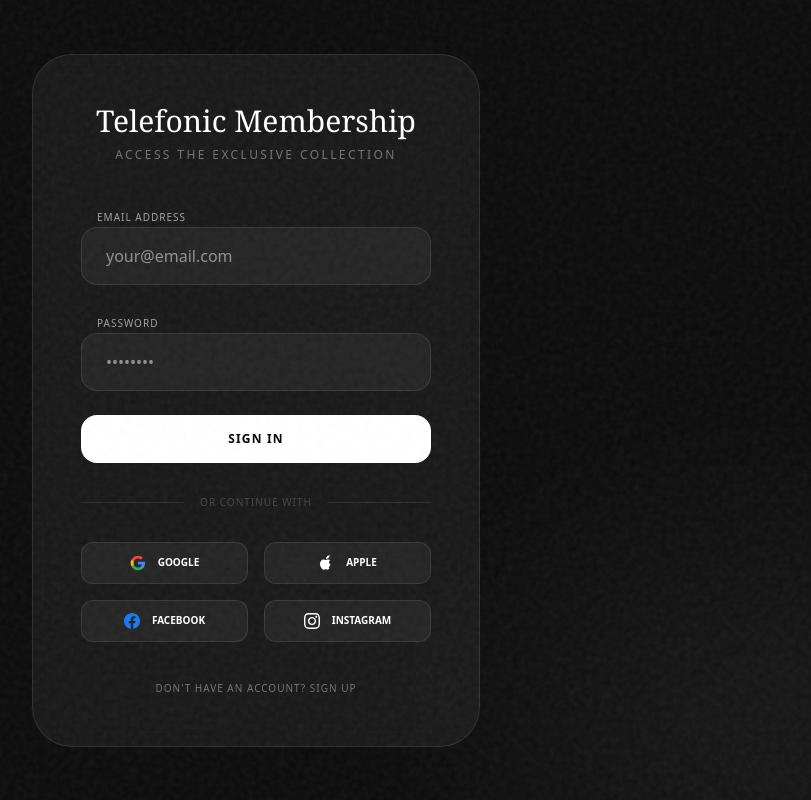
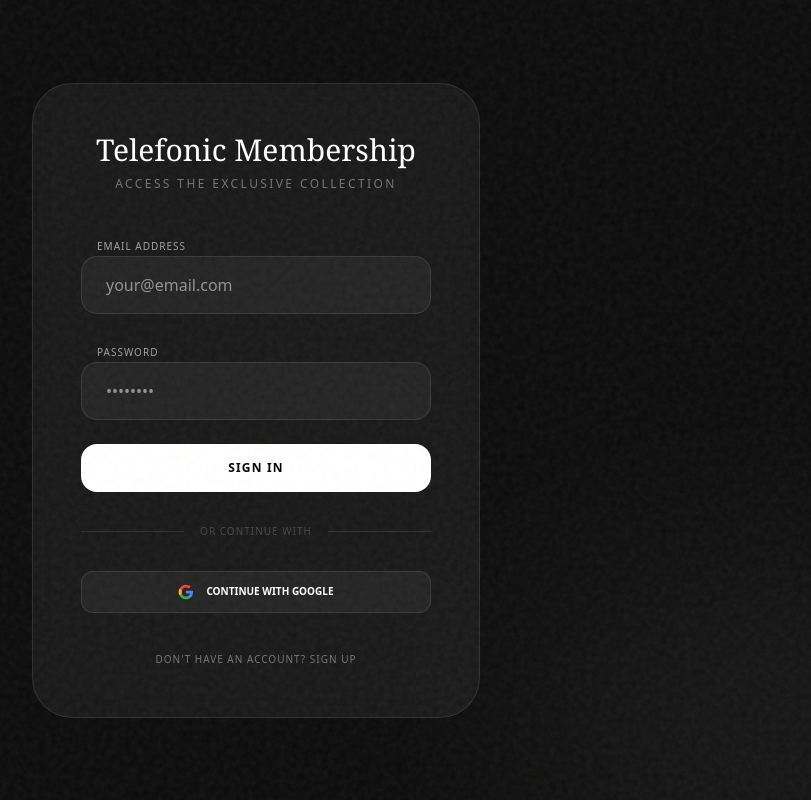
Before and after one commit to SAMSHUVA/Telefonic-Website, a React (Vite) app: page /login in a window 1280 px wide. Shown: the whole page, without its empty margins (384-1195 px from the left). Built offline with nearby package versions, Linux system fonts and the light colour scheme.

Commit message:
Update: Removed Apple, Facebook, Instagram logins; configured Google and Email only

```diff
--- a/src/components/AuthPage.jsx
+++ b/src/components/AuthPage.jsx
@@ -124,11 +124,10 @@ export default function AuthPage() {
                     <div className="h-px flex-grow bg-white/10"></div>
                 </div>
 
-                {/* Social Login Grid */}
-                <div className="grid grid-cols-2 gap-4">
+                <div className="w-full">
                     <button
                         onClick={() => handleSocialLogin('google')}
-                        className="flex items-center justify-center gap-3 py-3 bg-white/5 hover:bg-white/10 border border-white/10 rounded-xl transition-all"
+                        className="w-full flex items-center justify-center gap-3 py-3 bg-white/5 hover:bg-white/10 border border-white/10 rounded-xl transition-all"
                     >
                         <svg className="w-4 h-4" viewBox="0 0 24 24">
                             <path fill="#4285F4" d="M22.56 12.25c0-.78-.07-1.53-.2-2.25H12v4.26h5.92c-.26 1.37-1.04 2.53-2.21 3.31v2.77h3.57c2.08-1.92 3.28-4.74 3.28-8.09z" />
@@ -136,34 +135,7 @@ export default function AuthPage() {
                             <path fill="#FBBC05" d="M5.84 14.09c-.22-.66-.35-1.36-.35-2.09s.13-1.43.35-2.09V7.07H2.18C1.43 8.55 1 10.22 1 12s.43 3.45 1.18 4.93l2.85-2.22.81-.62z" />
                             <path fill="#EA4335" d="M12 5.38c1.62 0 3.06.56 4.21 1.64l3.15-3.15C17.45 2.09 14.97 1 12 1 7.7 1 3.99 3.47 2.18 7.07l3.66 2.84c.87-2.6 3.3-4.53 6.16-4.53z" />
                         </svg>
-                        <span className="text-[10px] font-bold text-white uppercase">Google</span>
-                    </button>
-                    <button
-                        onClick={() => handleSocialLogin('apple')}
-                        className="flex items-center justify-center gap-3 py-3 bg-white/5 hover:bg-white/10 border border-white/10 rounded-xl transition-all"
-                    >
-                        <svg className="w-4 h-4 fill-white" viewBox="0 0 24 24">
-                            <path d="M17.05 20.28c-.96.95-2.04 1.78-3.1 1.78s-1.35-.61-2.55-.61c-1.21 0-1.57.61-2.55.61s-2.06-.76-3.14-1.87c-2.31-2.37-3.96-6.83-1.58-10.87.96-1.63 2.61-2.66 4.41-2.66 1.37 0 2.44.82 3.19.82.74 0 2.05-.98 3.61-.82 1.4.1 2.39.69 2.94 1.31-2.69 1.61-2.25 5.25.43 6.35-.6 1.54-1.37 3.01-2.51 4.15zM12.03 6.3c-.06-3.32 2.72-5.91 5.48-6.3.31 3.25-2.73 6.12-5.48 6.3z" />
-                        </svg>
-                        <span className="text-[10px] font-bold text-white uppercase">Apple</span>
-                    </button>
-                    <button
-                        onClick={() => handleSocialLogin('facebook')}
-                        className="flex items-center justify-center gap-3 py-3 bg-white/5 hover:bg-white/10 border border-white/10 rounded-xl transition-all"
-                    >
-                        <svg className="w-4 h-4 fill-[#1877F2]" viewBox="0 0 24 24">
-                            <path d="M24 12.073c0-6.627-5.373-12-12-12s-12 5.373-12 12c0 5.99 4.388 10.954 10.125 11.854v-8.385H7.078v-3.47h3.047V9.43c0-3.007 1.792-4.669 4.533-4.669 1.312 0 2.686.235 2.686.235v2.953H15.83c-1.491 0-1.956.925-1.956 1.874v2.25h3.328l-.532 3.47h-2.796v8.385C19.612 23.027 24 18.062 24 12.073z" />
-                        </svg>
-                        <span className="text-[10px] font-bold text-white uppercase">Facebook</span>
-                    </button>
-                    <button
-                        onClick={() => handleSocialLogin('instagram')}
-                        className="flex items-center justify-center gap-3 py-3 bg-white/5 hover:bg-white/10 border border-white/10 rounded-xl transition-all"
-                    >
-                        <svg className="w-4 h-4 fill-white" viewBox="0 0 24 24">
-                            <path d="M12 2.163c3.204 0 3.584.012 4.85.07 3.252.148 4.771 1.691 4.919 4.919.058 1.265.069 1.645.069 4.849 0 3.205-.012 3.584-.069 4.849-.149 3.225-1.664 4.771-4.919 4.919-1.266.058-1.644.07-4.85.07-3.204 0-3.584-.012-4.849-.07-3.26-.149-4.771-1.699-4.919-4.92-.058-1.265-.07-1.644-.07-4.849 0-3.204.013-3.583.07-4.849.149-3.227 1.664-4.771 4.919-4.919 1.266-.057 1.645-.069 4.849-.069zm0-2.163c-3.259 0-3.667.014-4.947.072-4.358.2-6.78 2.618-6.98 6.98-.059 1.281-.073 1.689-.073 4.948 0 3.259.014 3.668.072 4.948.2 4.358 2.618 6.78 6.98 6.98 1.281.058 1.689.072 4.948.072 3.259 0 3.668-.014 4.948-.072 4.354-.2 6.782-2.618 6.979-6.98.059-1.28.073-1.689.073-4.948 0-3.259-.014-3.667-.072-4.947-.196-4.354-2.617-6.78-6.979-6.98-1.281-.059-1.69-.073-4.949-.073zm0 5.838c-3.403 0-6.162 2.759-6.162 6.162s2.759 6.163 6.162 6.163 6.162-2.759 6.162-6.163c0-3.403-2.759-6.162-6.162-6.162zm0 10.162c-2.209 0-4-1.791-4-4 0-2.209 1.791-4 4-4s4 1.791 4 4c0 2.209-1.791 4-4 4zm6.406-11.845c-.796 0-1.441.645-1.441 1.44s.645 1.44 1.441 1.44c.795 0 1.439-.645 1.439-1.44s-.644-1.44-1.439-1.44z" />
-                        </svg>
-                        <span className="text-[10px] font-bold text-white uppercase">Instagram</span>
+                        <span className="text-[10px] font-bold text-white uppercase">Continue with Google</span>
                     </button>
                 </div>
 
```
